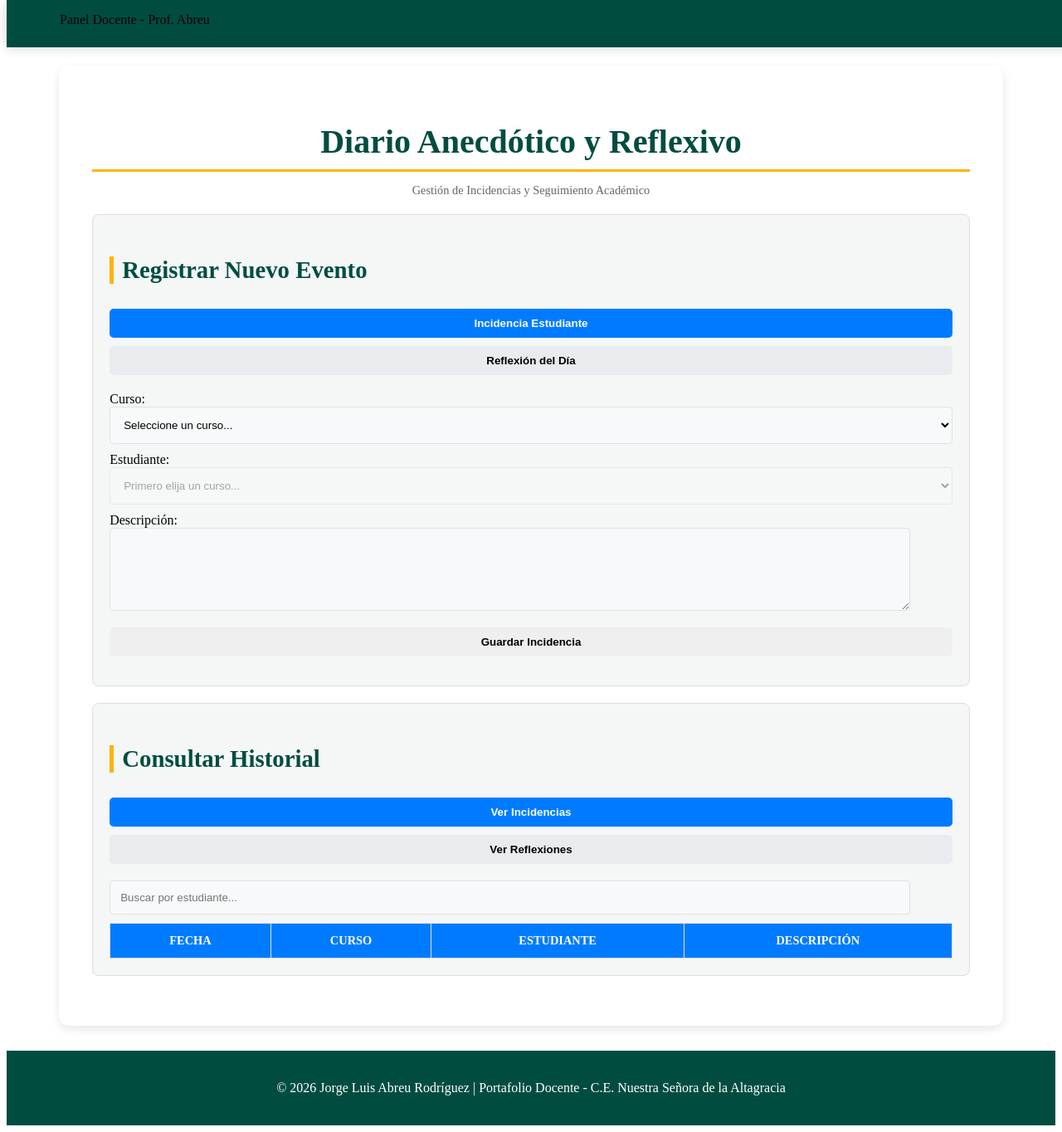
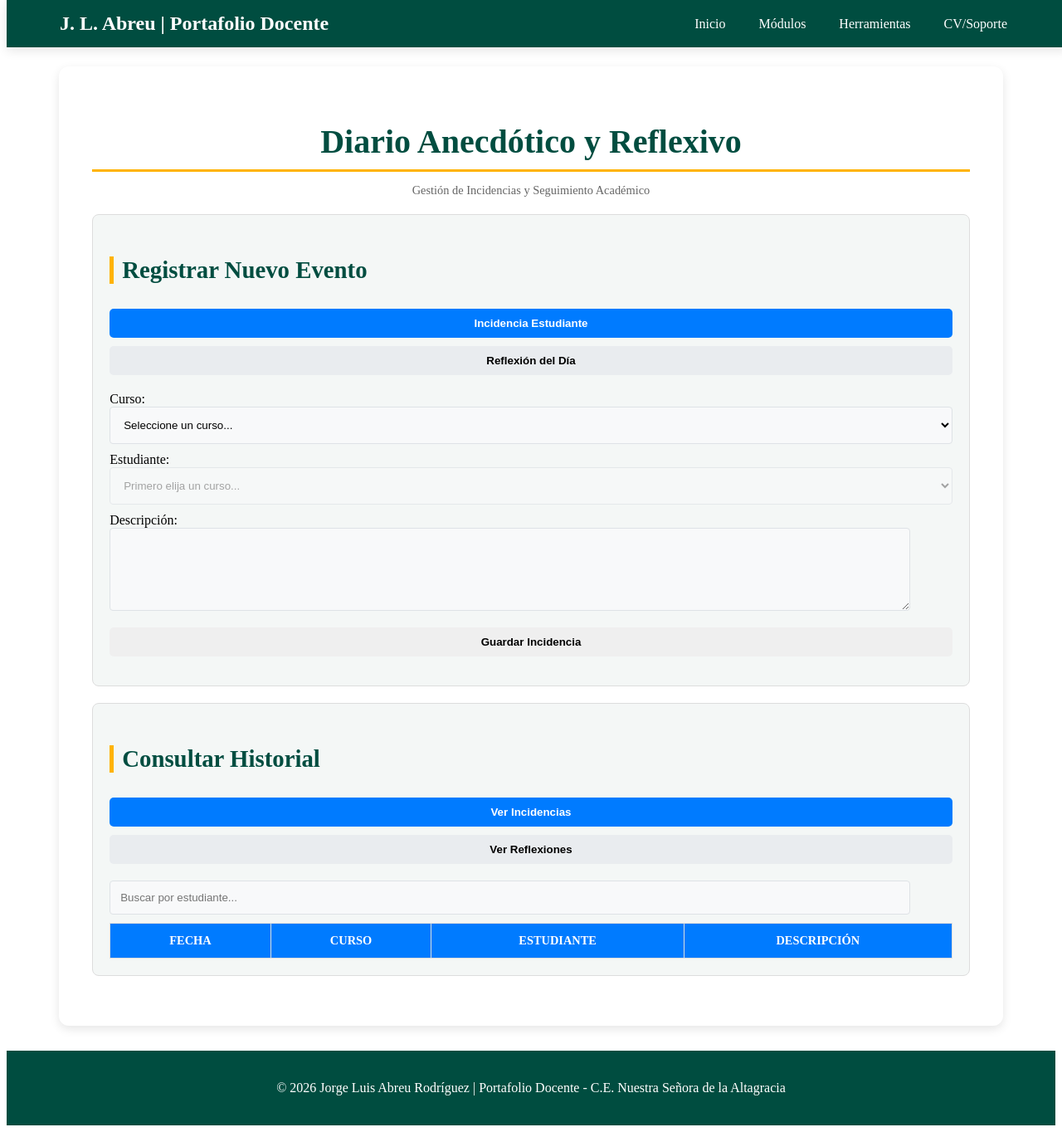
Before and after one commit to jorge21028/portafolio, a Jekyll site: the page incidencias.html, which Jekyll copies as it is, in a window 1280 px wide and 1364 px high. Shown: the whole window at 83% size. Built offline with Jekyll 4.4.1, drawn with Linux system fonts in a browser that asks for light colours.

Commit message:
Update incidencias.html

```diff
--- a/incidencias.html
+++ b/incidencias.html
@@ -49,12 +49,6 @@
         </nav>
     </div>
 </header>
-    <nav class="navbar">
-        <div class="navbar-content">
-            <div class="logo">Panel Docente - Prof. Abreu</div>
-        </div>
-    </nav>
-
     <div class="container" style="margin-top: 80px;">
         <h1>Diario Anecdótico y Reflexivo</h1>
         <p class="metadata">Gestión de Incidencias y Seguimiento Académico</p>
```
